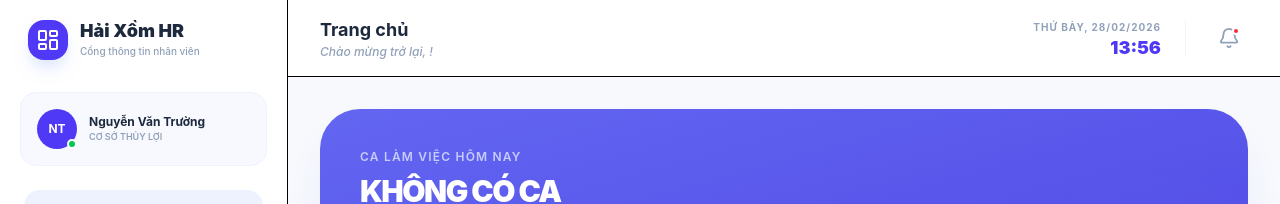
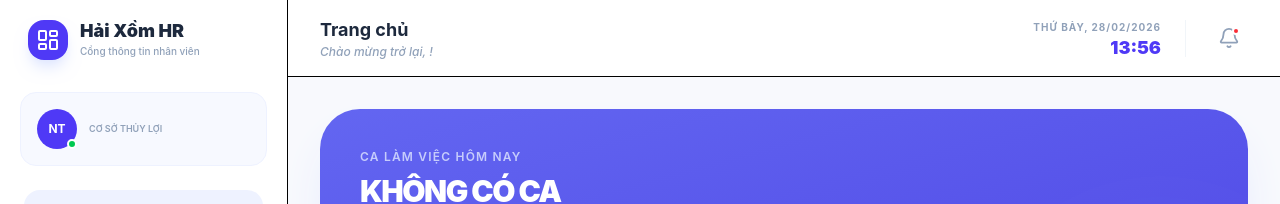
Before and after one commit to phamquanganhcode/frontend-hr-HaiXom-v2, a React (Vite) app: page /employee/dashboard in a window 1280 px wide. Shown: the top 204 px of the page. Built offline with nearby package versions, Linux system fonts and the light colour scheme; no server answers; sample sign-in values are in the browser's storage.

Commit message:
fix: name

```diff
--- a/src/components/Layouts/Employee/EmployeeSidebar.jsx
+++ b/src/components/Layouts/Employee/EmployeeSidebar.jsx
@@ -32,7 +32,7 @@ const EmployeeSidebar = ({ userData }) => {
           <span className="absolute bottom-0 right-0 w-2.5 h-2.5 bg-green-500 border-2 border-white rounded-full"></span>
         </div>
         <div className="flex-1 min-w-0">
-          <h2 className="text-xs font-bold text-slate-800 truncate">{userData?.name}</h2>
+          <h2 className="text-xs font-bold text-slate-800 truncate">{userData?.full_name}</h2>
           <p className="text-[9px] text-slate-400 truncate uppercase font-semibold">{userData?.position}</p>
         </div>
       </div>
```
